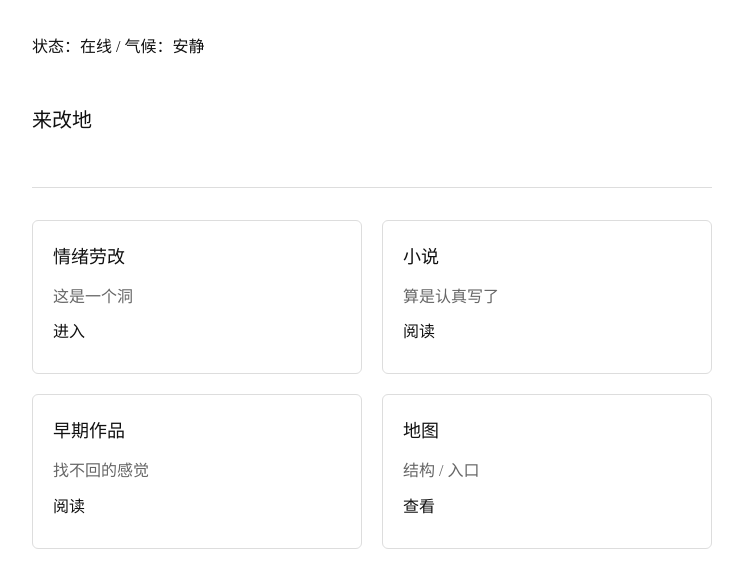
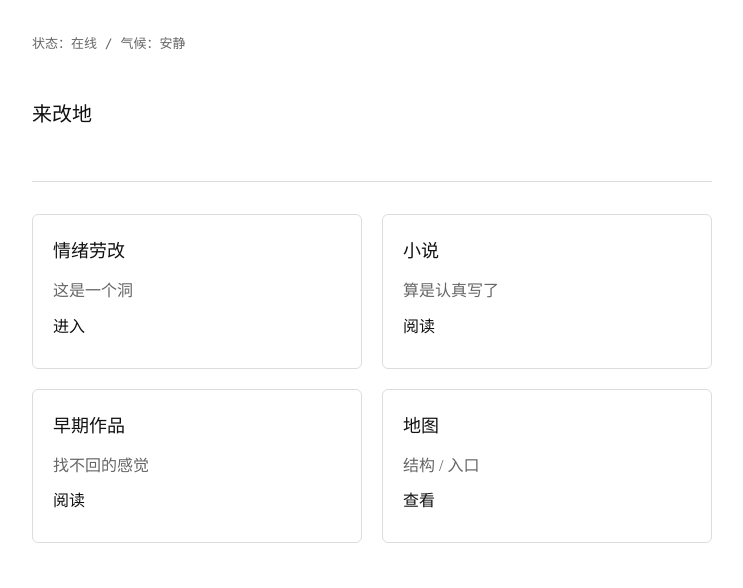
Before and after one commit to qingxvlaogai/qingxvlaogai.github.io, a plain HTML site: page index.html in a window 1280 px wide. Shown: the whole page, without its empty margins (268-1011 px from the left). Drawn offline with Linux system fonts and the light colour scheme.

Commit message:
Update style.css

```diff
--- a/style.css
+++ b/style.css
@@ -120,3 +120,13 @@ h2{
   display: block;
   margin: 0 auto;
 }
+/* 顶部状态行（index 用） */
+.tag{
+  font-size: 13px;
+  color: var(--muted);
+  margin-bottom: 12px;
+}
+
+.mono{
+  font-family: ui-monospace, SFMono-Regular, Menlo, Monaco, Consolas, "Liberation Mono", monospace;
+}
```
